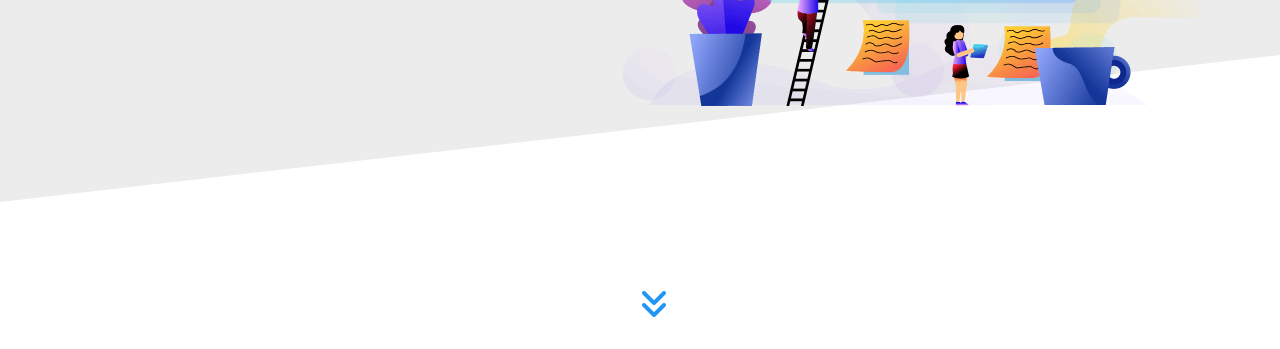
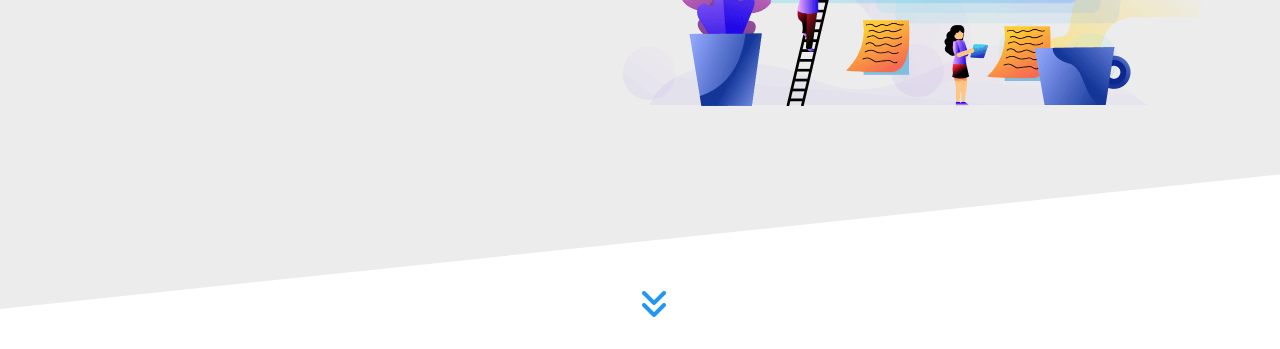
Before and after one commit to Nzer551/elzero-template, a plain HTML site: page index.html in a window 1280 px wide. Shown: the part 451-800 px from the top of the page. Drawn offline with Linux system fonts and the light colour scheme.

Commit message:
Update master.css

```diff
--- a/css/master.css
+++ b/css/master.css
@@ -409,12 +409,14 @@ header .container .dropdown .mega-dropdown ul li a i {
 .landing::before {
   content: "";
   position: absolute;
-  top: 0;
+  top: -40px;
   left: 0;
   width: 100%;
   height: 100%;
   background-color: #ececec;
-  clip-path: polygon(0 0, 100% 0%, 100% 60%, 0 80%);
+/*   clip-path: polygon(0 0, 100% 0%, 100% 60%, 0 80%); */
+  transform: skewY(-6deg);
+  transform-origin: top left;
   z-index: -1;
 }
 
@@ -1473,6 +1475,13 @@ header .container .dropdown .mega-dropdown ul li a i {
   overflow: hidden;
 }
 
+/* Large Devices (1200px and Up) */
+@media (min-width: 1200px) {
+  #pricing-plan .container .plan:nth-of-type(2) {
+    top: -40px;
+  }
+}
+
 #pricing-plan .container .plan::before,
 #pricing-plan .container .plan::after {
   content: "";
```
